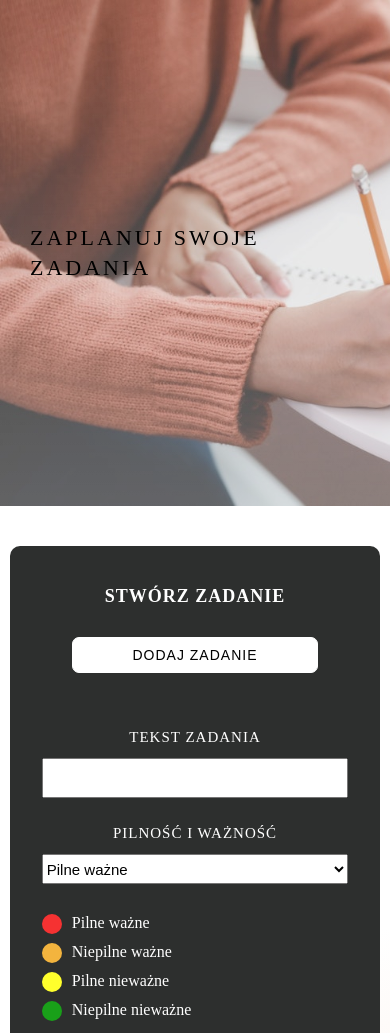
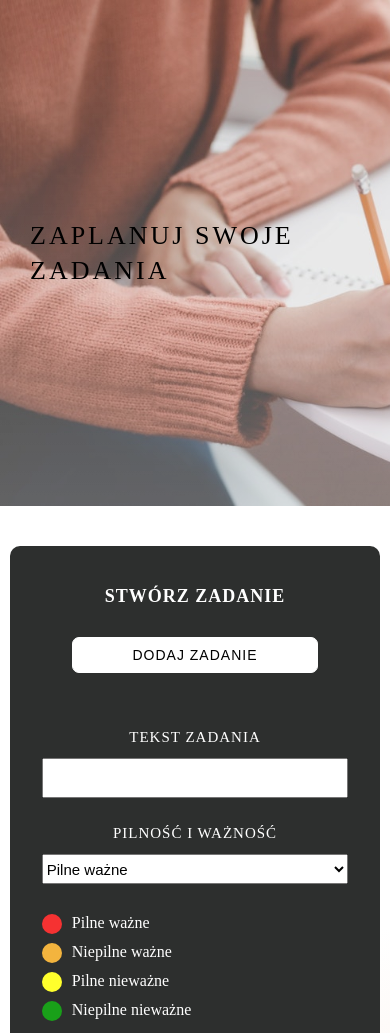
Before and after one commit to Marcelinna/Table, a plain HTML site: page index.html in a window 390 px wide. Shown: the top 1033 px of the page. Drawn offline with Linux system fonts and the light colour scheme; a web font is replaced by a local one.

Commit message:
changed header-img font-size

```diff
--- a/main.css
+++ b/main.css
@@ -376,7 +376,7 @@ option {
     margin-bottom: 10px;
   }
   .header-img {
-    font-size: 28px;
+    font-size: 29px;
   }
 }
 
@@ -443,9 +443,9 @@ option {
     width: 90%;
   }
   .header-img {
-    font-size: 22px;
+    font-size: 26px;
     padding: 30px;
-    line-height: 30px;
+    line-height: 35px;
     height: 60vh;
   }
 }
```
